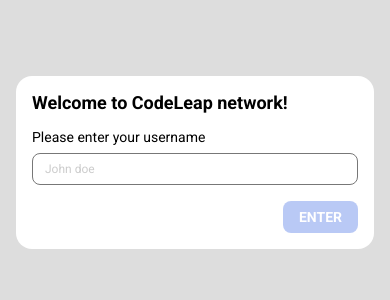
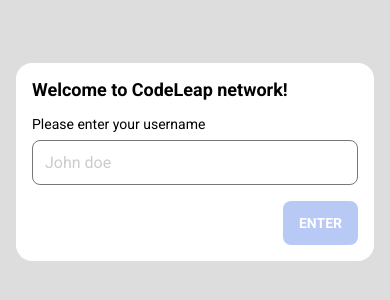
Before and after one commit to kenjimattos/codeleap-code-test, a React (Create React App) app: page /login in a window 390 px wide. Shown: the part 260-560 px from the top of the page. Built offline with nearby package versions, Linux system fonts and the light colour scheme; the HTML template or start-up script is replaced by a standard one.

Commit message:
feat: Enhance mobile responsiveness for Button and TextInput components

```diff
--- a/src/components/common/Button/Button.module.css
+++ b/src/components/common/Button/Button.module.css
@@ -38,3 +38,10 @@
   opacity: 0.5;
   cursor: not-allowed;
 }
+
+@media (max-width: 768px) {
+  .button {
+    padding: var(--spacing-sm) var(--spacing-lg);
+    min-height: 44px;
+  }
+}
--- a/src/components/common/TextInput/TextInput.module.css
+++ b/src/components/common/TextInput/TextInput.module.css
@@ -27,3 +27,11 @@
 .input:focus {
   border-color: var(--color-primary);
 }
+
+@media (max-width: 768px) {
+  .input {
+    padding: var(--spacing-sm);
+    min-height: 44px;
+    font-size: var(--font-size-body);
+  }
+}
```
